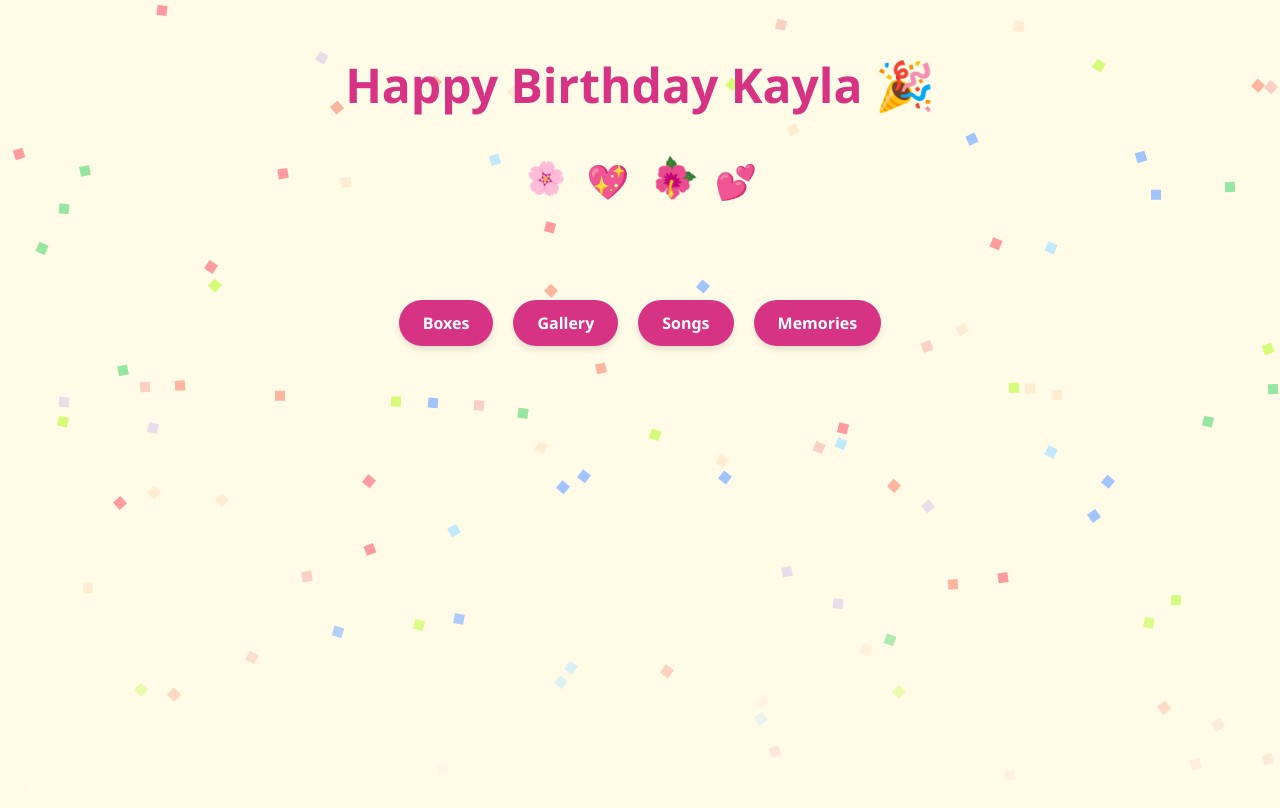
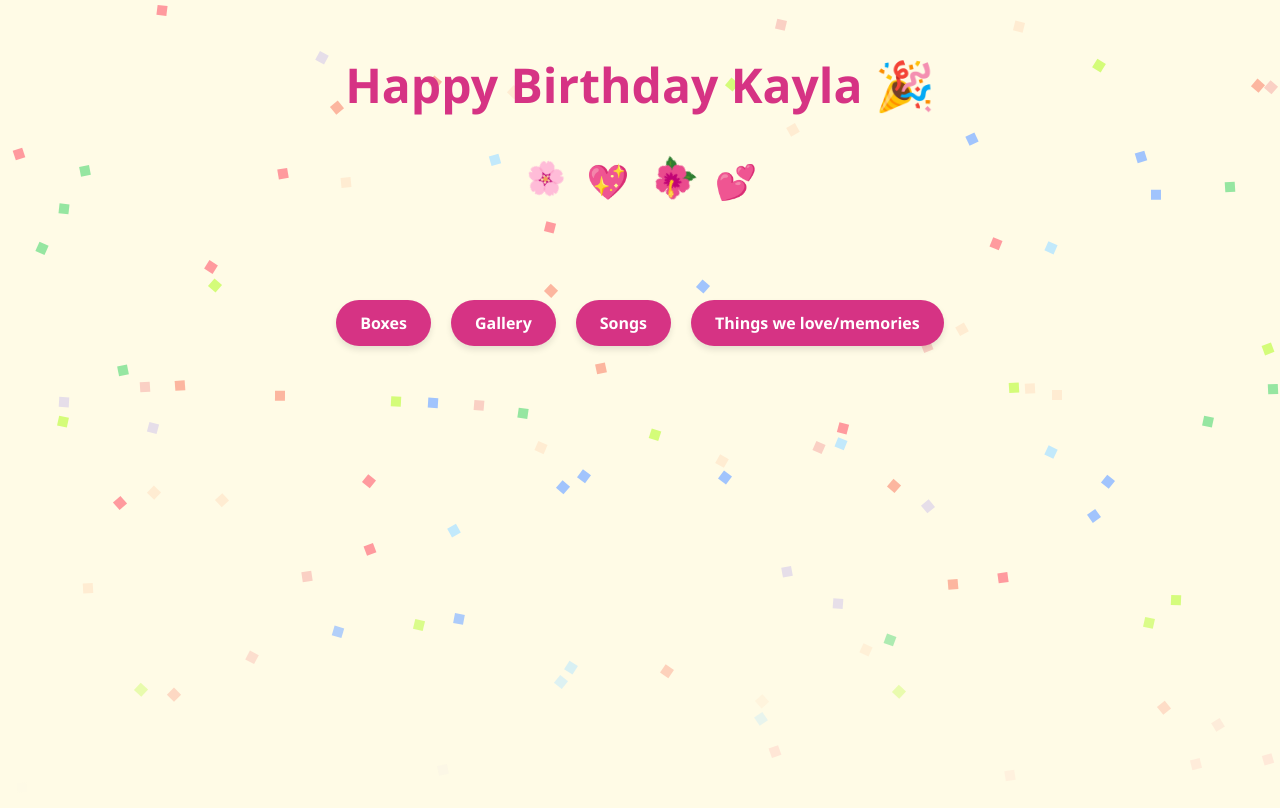
Before and after one commit to shimsdebims/Kayla, a plain HTML site: page index.html in a window 1280 px wide. Drawn offline with Linux system fonts and the light colour scheme.

Commit message:
title change

```diff
--- a/index.html
+++ b/index.html
@@ -19,7 +19,7 @@
     <a href="boxes.html">Boxes</a>
     <a href="images.html">Gallery</a>
     <a href="songs.html">Songs</a>
-    <a href="memories.html">Memories</a>
+    <a href="memories.html">Things we love/memories</a>
   </nav>
 
   <script src="script.js"></script>
```
